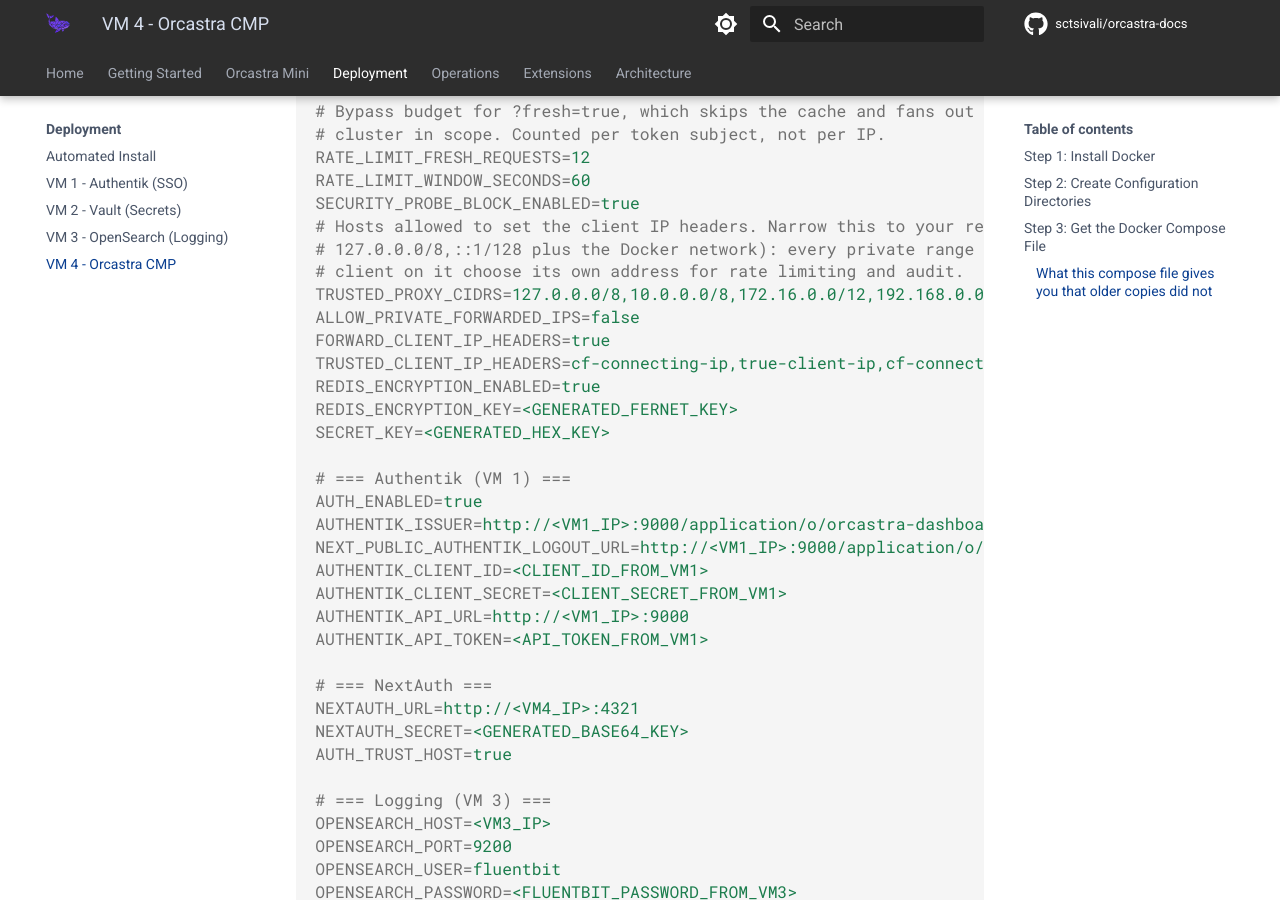
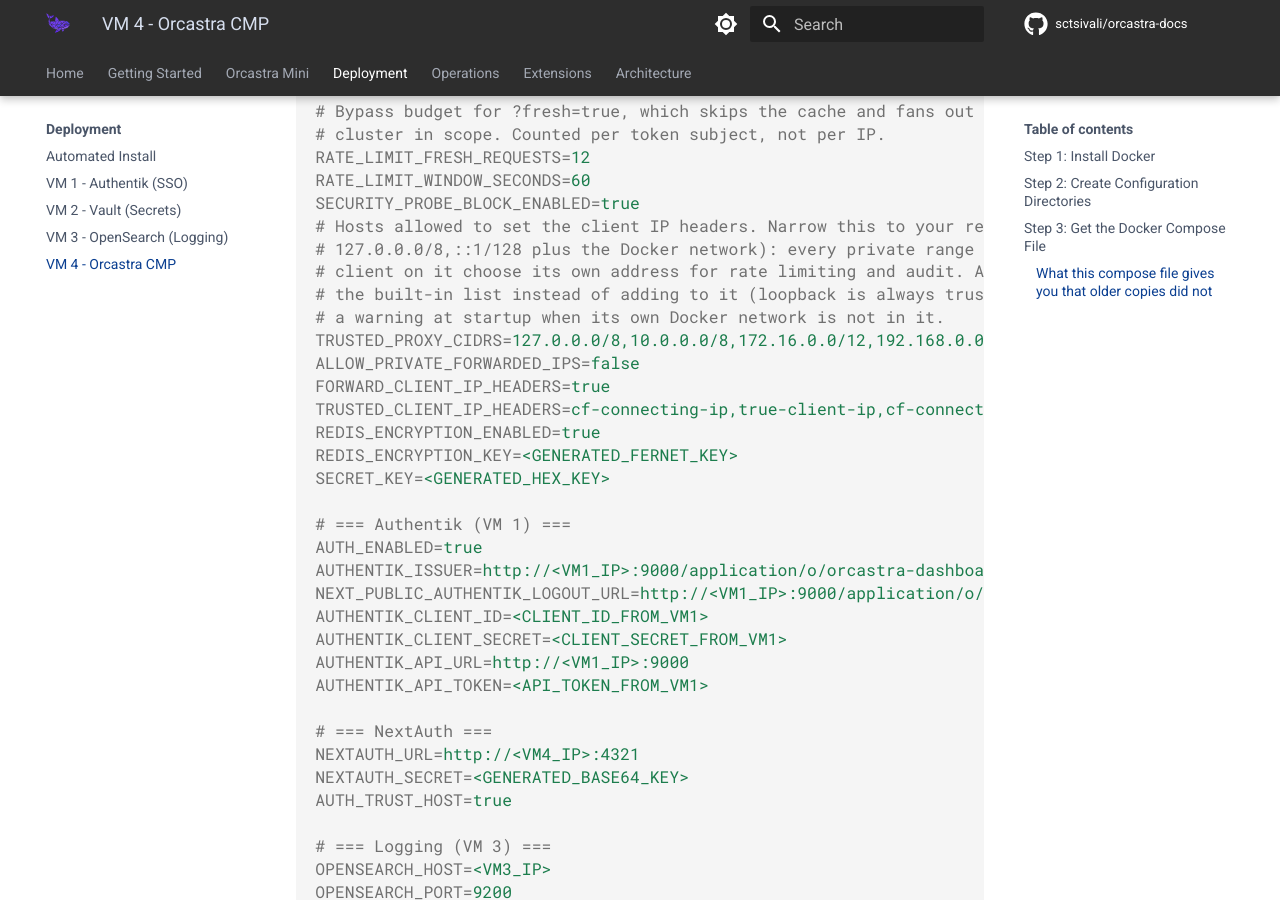
Before and after one commit to sctsivali/orcastra-docs, an MkDocs documentation site: the page built from docs/deployment/vm4-dashboard.md, in a window 1280 px wide and 900 px high, scrolled down 5894 px. Built offline with MkDocs 1.6.1 and Material for MkDocs 9.7.7, drawn with Linux system fonts in a browser that asks for light colours; comment, search, counter and statistics services are not loaded; the version menu is left out.

Commit message:
docs(deployment): say a set TRUSTED_PROXY_CIDRS replaces the default
The dashboard now treats a configured TRUSTED_PROXY_CIDRS as the whole
list instead of adding it to the built-in private ranges, so the
advice to narrow it takes effect. Say so, and that the backend warns
at startup when its own Docker network is missing.

```diff
--- a/docs/deployment/vm4-dashboard.md
+++ b/docs/deployment/vm4-dashboard.md
@@ -744,7 +744,9 @@
 SECURITY_PROBE_BLOCK_ENABLED=true
 # Hosts allowed to set the client IP headers. Narrow this to your real proxies (for example
 # 127.0.0.0/8,::1/128 plus the Docker network): every private range listed here lets a
-# client on it choose its own address for rate limiting and audit.
+# client on it choose its own address for rate limiting and audit. A value set here replaces
+# the built-in list instead of adding to it (loopback is always trusted), and the backend logs
+# a warning at startup when its own Docker network is not in it.
 TRUSTED_PROXY_CIDRS=127.0.0.0/8,10.0.0.0/8,172.16.0.0/12,192.168.0.0/16,::1/128,fc00::/7,fe80::/10
 ALLOW_PRIVATE_FORWARDED_IPS=false
 FORWARD_CLIENT_IP_HEADERS=true
```
